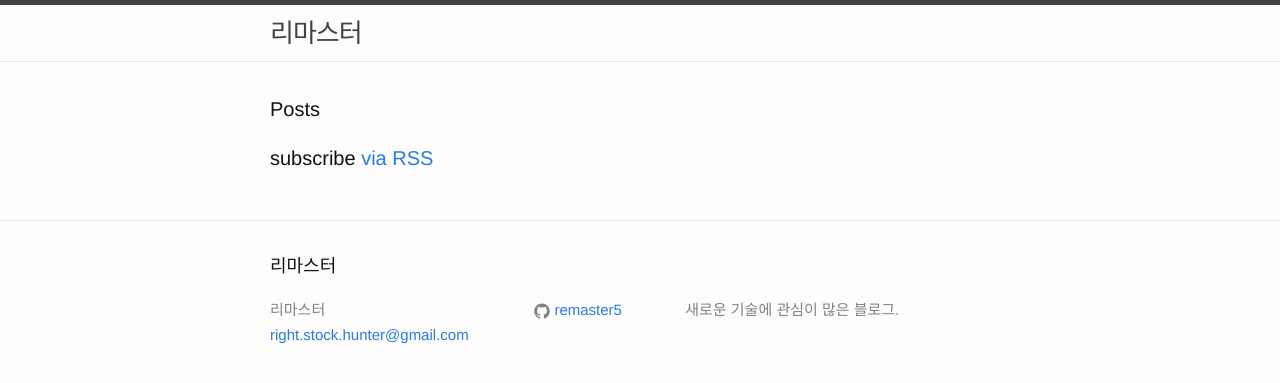
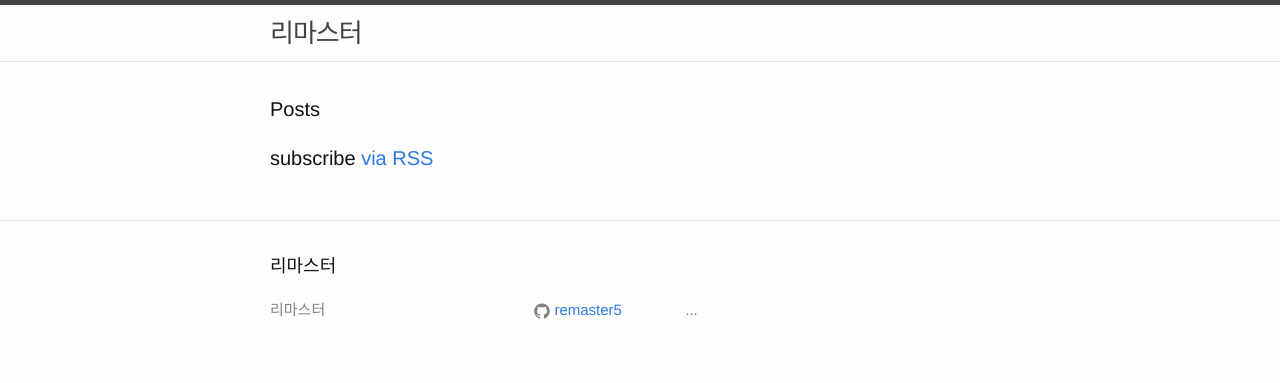
Before and after one commit to remaster5/remaster5.github.io, a Jekyll site: the page built from index.html, in a window 1280 px wide. Shown: the top 383 px of the page. Built offline with Jekyll 4.4.1, drawn with Linux system fonts in a browser that asks for light colours; the list of posts is cut into pages by our own code.

Commit message:
Update _config.yml

```diff
--- a/_config.yml
+++ b/_config.yml
@@ -1,8 +1,8 @@
 # Site settings
 title: 리마스터
-email: right.stock.hunter@gmail.com
+#email: right.stock.hunter@gmail.com
 description: > # this means to ignore newlines until "baseurl:"
-  새로운 기술에 관심이 많은 블로그.
+  ...
 baseurl: "" # the subpath of your site, e.g. /blog/
 url: "https://remaster5.github.io" # the base hostname & protocol for your site
 github_username: remaster5
```
